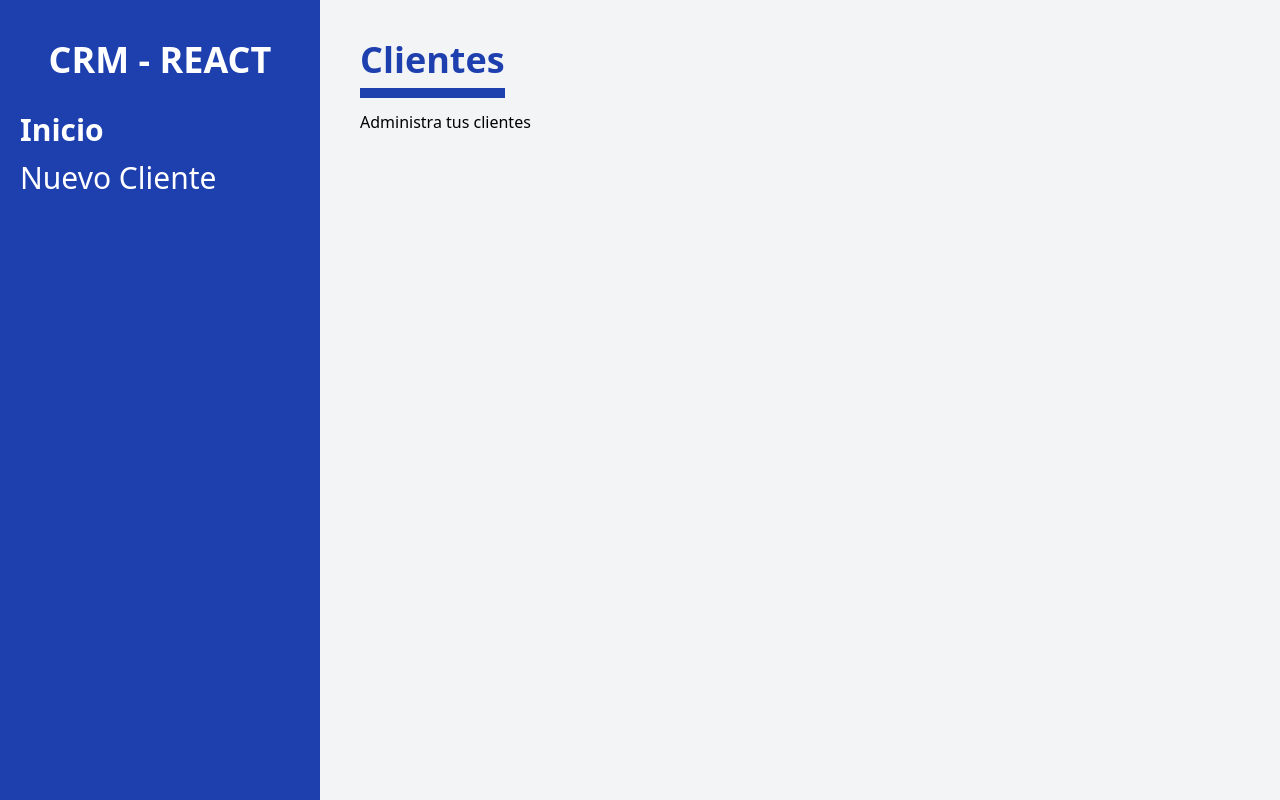
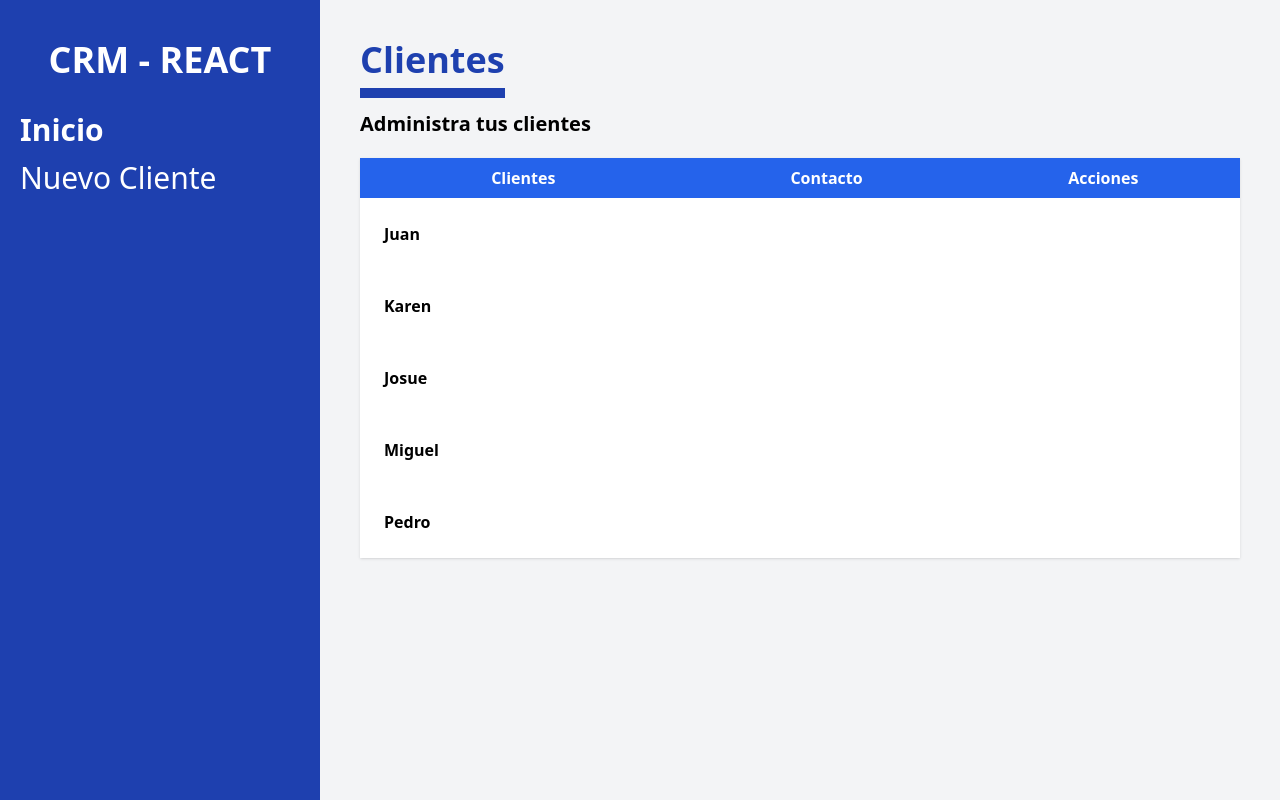
Before and after one commit to JhonatanVeliz/CRM-REACT, a React (Vite) app: page / in a window 1280 px wide. Built offline with nearby package versions, Linux system fonts and the light colour scheme.

Commit message:
add hook useFtech

```diff
--- /dev/null
+++ b/db.json
@@ -0,0 +1,37 @@
+[
+    {
+        "id": 1,
+        "nombre": "Juan",
+        "telefono": 102013313,
+        "email": "juan@juan.com",
+        "empresa": "Codigo Con Juan"
+    },
+    {
+        "id": 2,
+        "nombre": "Karen",
+        "telefono": 138198313,
+        "email": "karen@juan.com",
+        "empresa": "Codigo Con Juan"
+    },
+    {
+        "id": 3,
+        "nombre": "Josue",
+        "telefono": 31983913,
+        "email": "josue@juan.com",
+        "empresa": "Codigo Con Juan"
+    },
+    {
+        "id": 4,
+        "nombre": "Miguel",
+        "telefono": 319381983,
+        "email": "miguel@juan.com",
+        "empresa": "Codigo Con Juan"
+    },
+    {
+        "id": 5,
+        "nombre": "Pedro",
+        "telefono": 1398198938,
+        "email": "pedro@juan.com",
+        "empresa": "Codigo Con Juan"
+    }
+]
--- /dev/null
+++ b/src/components/Cliente.jsx
@@ -0,0 +1,15 @@
+
+function Cliente({ cliente }) {
+
+  const { id, nombre, telefono, email, empresa } = cliente;
+
+  return (
+    <tr>
+      <td className="p-6 font-bold">
+        { nombre }
+      </td>
+    </tr>
+  )
+}
+
+export default Cliente
--- /dev/null
+++ b/src/hooks/useFetch.jsx
@@ -0,0 +1,56 @@
+import { useEffect, useState } from "react";
+
+export const useFetch = async (url) => {
+
+  const initialState = {data : null, loading: true,errors : false};
+
+  const [state, setState] = useState(initialState);
+
+  const getFetch = async () => {
+
+    if(!url) return;
+
+    try {
+      const response = await fetch(url);
+      const data = await response.json();
+
+      if(!response.ok) return;
+
+      setState({ data: data, loading: false, errors: false });
+
+    } catch (error) {
+      setState({ data: null, loading: false, errors: error });
+    }
+  }
+
+  // const getFetch = async () => {
+
+  //   if (!url) return;
+
+  //   try {
+  //     const response = await fetch(url);
+  //     if (!response.ok) {
+  //       console.error('Error en la solicitud:', response.status);
+  //       return;
+  //     }
+
+  //     const data = await response.json();
+  //     setState({ data: data, loading: false, errors: false });
+
+  //   } catch (error) {
+  //     console.error('Error en la solicitud:', error);
+  //     setState({ data: null, loading: false, errors: error });
+  //   }
+  // }
+
+  useEffect(()=>{
+    getFetch();
+  }, [ url ]);
+
+  return {
+    data: state.data,
+    loading: state.loading,
+    errors: state.errors
+  }
+
+};
--- a/src/pages/Index.jsx
+++ b/src/pages/Index.jsx
@@ -1,20 +1,93 @@
 import { useLoaderData } from "react-router-dom";
+import { useFetch } from "../hooks/useFetch";
+
+import Cliente from "../components/Cliente";
 
 export const loader = () => {
 
-  return ['data'];
+  const clientes = [
+    {
+      id: 1,
+      nombre: 'Juan',
+      telefono: 102013313,
+      email: "juan@juan.com",
+      empresa: 'Codigo Con Juan'
+    },
+    {
+      id: 2,
+      nombre: 'Karen',
+      telefono: 138198313,
+      email: "karen@juan.com",
+      empresa: 'Codigo Con Juan'
+    },
+    {
+      id: 3,
+      nombre: 'Josue',
+      telefono: 31983913,
+      email: "josue@juan.com",
+      empresa: 'Codigo Con Juan'
+    },
+    {
+      id: 4,
+      nombre: 'Miguel',
+      telefono: 319381983,
+      email: "miguel@juan.com",
+      empresa: 'Codigo Con Juan'
+    },
+    {
+      id: 5,
+      nombre: 'Pedro',
+      telefono: 1398198938,
+      email: "pedro@juan.com",
+      empresa: 'Codigo Con Juan'
+    },
+  ];
+
+  return clientes;
+
 }
 
 const Index = () => {
 
+  function get() {
+
+    const { data, loading, errors } = useFetch('http://localhost:5173/db.json');
+    console.log(data);
+  }
+
+  get();
+
   const data = useLoaderData();
-
-  console.log(data);
 
   return (
     <>
       <h1 className="text-4xl font-black text-blue-800 pb-2 title--clientes">Clientes</h1>
-      <p className="mt-3">Administra tus clientes</p>
+      <p className="mt-3 text-xl font-bold">Administra tus clientes</p>
+
+      {
+        data.length >= 1 ?
+
+          <table className="w-full bg-white mt-5 shadow">
+
+            <thead className="bg-blue-600">
+              <tr>
+                <th className="text-white p-2">Clientes</th>
+                <th className="text-white p-2">Contacto</th>
+                <th className="text-white p-2">Acciones</th>
+              </tr>
+            </thead>
+
+            <tbody>
+              {
+                data.map(cliente => (
+                  <Cliente key={cliente.id} cliente={cliente} />
+                ))
+              }
+            </tbody>
+
+          </table>
+          : <p className="mt-5 font-black text-3xl text-red-600">No hay clientes</p>
+      }
     </>
   )
 }
```
